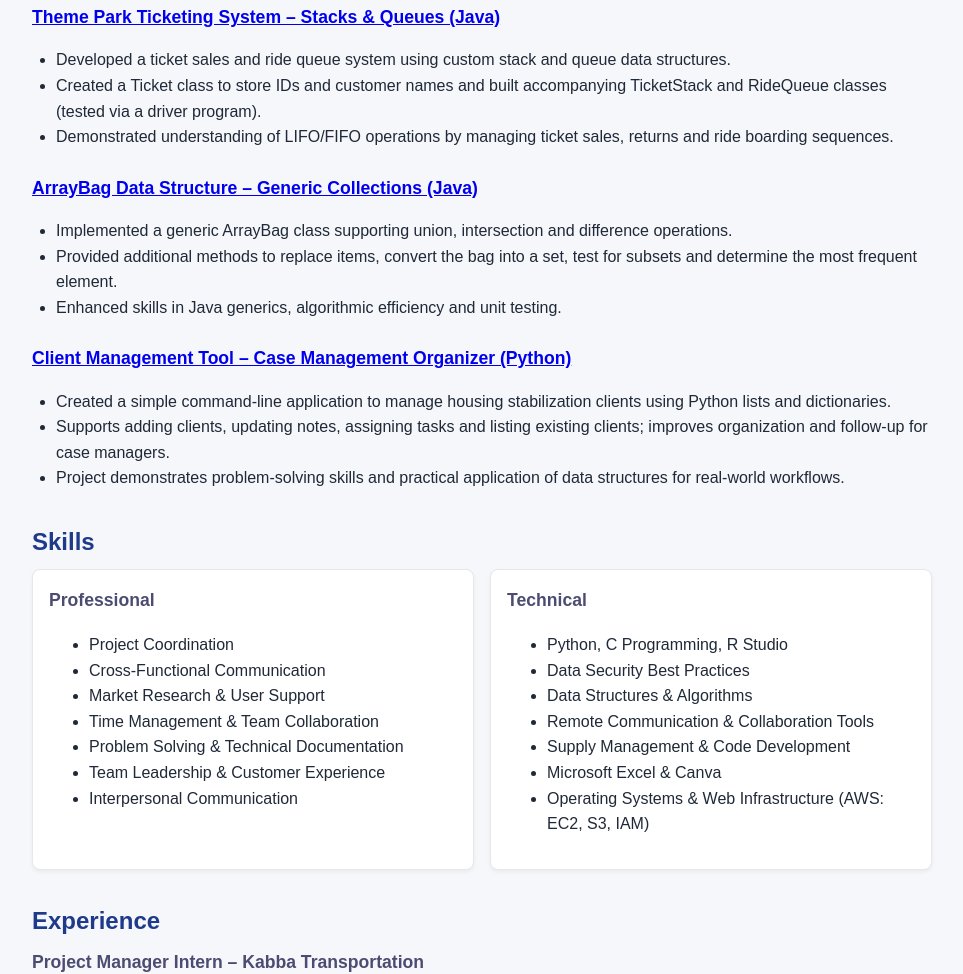
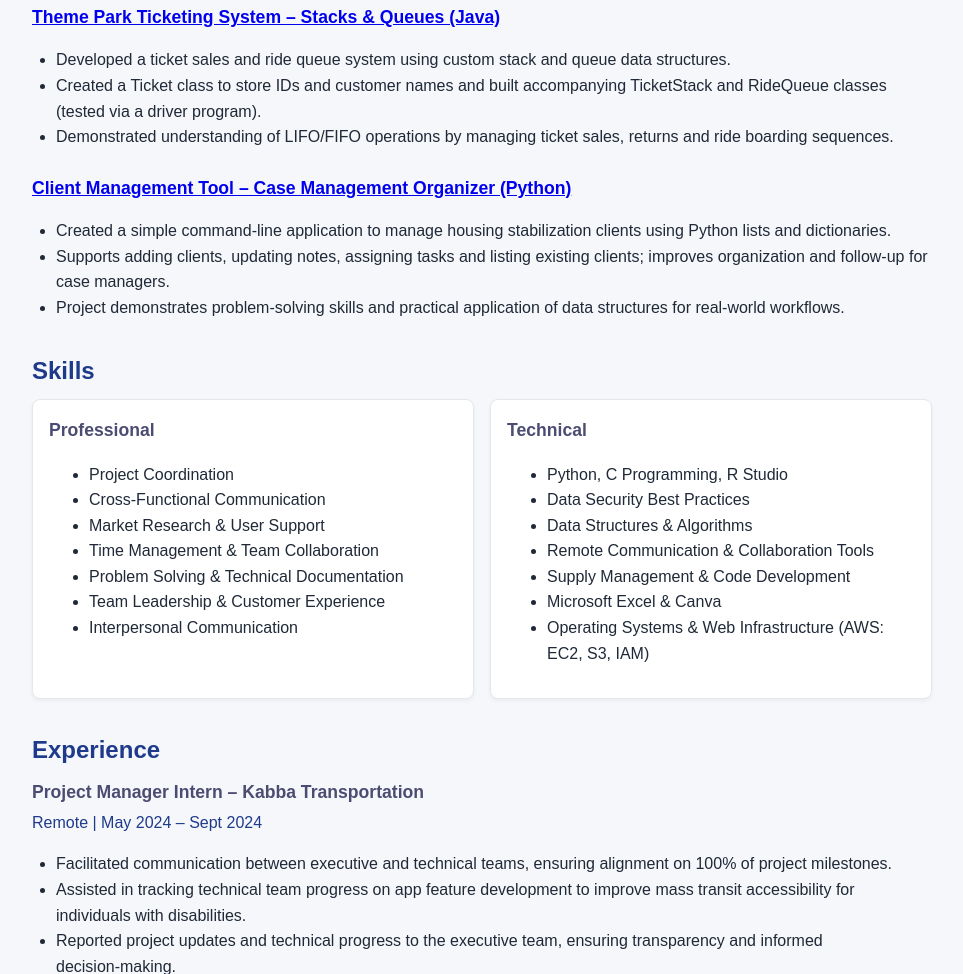
Before and after one commit to Debora-E-M/My-Portfolio, a plain HTML site: page Debora Portfolio.html in a window 1280 px wide. Shown: the part 955-1929 px from the top of the page, without its empty margins (158-1121 px from the left). Drawn offline with Linux system fonts and the light colour scheme.

Commit message:
Update Debora Portfolio.html

```diff
--- a/Debora Portfolio.html
+++ b/Debora Portfolio.html
@@ -200,19 +200,11 @@
         </ul>
       </div>
       <div class="experience-entry">
-        <h3><a href="project_theme_park.html">Theme Park Ticketing System – Stacks &amp; Queues (Java)</a></h3>
+        <h3><a href="https://github.com/Debora-E-M/My-Portfolio/tree/main/theme_park_ticekt_project">Theme Park Ticketing System – Stacks &amp; Queues (Java)</a></h3>
         <ul>
           <li>Developed a ticket sales and ride queue system using custom stack and queue data structures.</li>
           <li>Created a Ticket class to store IDs and customer names and built accompanying TicketStack and RideQueue classes (tested via a driver program).</li>
           <li>Demonstrated understanding of LIFO/FIFO operations by managing ticket sales, returns and ride boarding sequences.</li>
-        </ul>
-      </div>
-      <div class="experience-entry">
-        <h3><a href="project_arraybag.html">ArrayBag Data Structure – Generic Collections (Java)</a></h3>
-        <ul>
-          <li>Implemented a generic ArrayBag class supporting union, intersection and difference operations.</li>
-          <li>Provided additional methods to replace items, convert the bag into a set, test for subsets and determine the most frequent element.</li>
-          <li>Enhanced skills in Java generics, algorithmic efficiency and unit testing.</li>
         </ul>
       </div>
       <div class="experience-entry">
```
